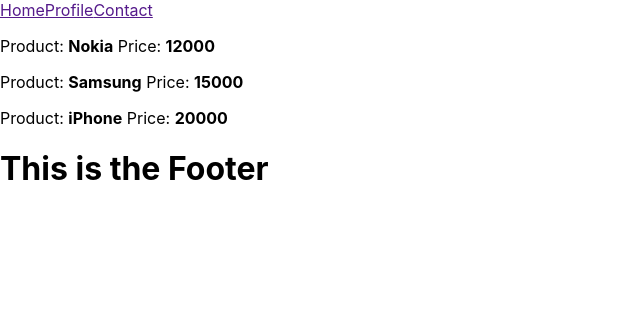
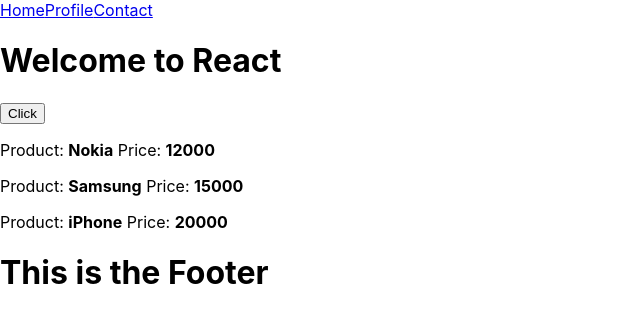
Before and after one commit to nnnabil/APWTB-react, a React (Create React App) app: page / in a window 1280 px wide. Shown: the top 322 px of the page, without its empty margins (0-640 px from the left). Built offline with nearby package versions, Linux system fonts and the light colour scheme.

Commit message:
arrow fun, class component, routing

```diff
--- a/package.json
+++ b/package.json
@@ -8,6 +8,7 @@
     "@testing-library/user-event": "^12.8.3",
     "react": "^17.0.2",
     "react-dom": "^17.0.2",
+    "react-router-dom": "^5.3.0",
     "react-scripts": "4.0.3",
     "web-vitals": "^1.1.2"
   },
--- /dev/null
+++ b/src/Components/Contact.js
@@ -0,0 +1,7 @@
+import React, { Component } from "react";
+
+const Contact = () => {
+    return (<h1>Contacts</h1>);
+}
+
+export default Contact;
--- a/src/Components/Foot.js
+++ b/src/Components/Foot.js
@@ -1,5 +1,5 @@
 import React from "react"
-function Foot(){
+const Foot = () => {
     return(
         <div>
             <h1>This is the Footer</h1>
--- a/src/Components/Head.js
+++ b/src/Components/Head.js
@@ -1,10 +1,11 @@
 import React from "react"
-function Head(){
+import { Link } from "react-router-dom";
+const Head = () => {
     return(
         <div>
-            <a href="">Home</a>
-            <a href="">Profile</a>
-            <a href="">Contact</a>
+            <Link to="/">Home</Link>
+            <Link to="/profile">Profile</Link>
+            <Link to="/contact">Contact</Link>
 
         </div>
     )
--- a/src/Components/Hello.js
+++ b/src/Components/Hello.js
@@ -1,19 +1,15 @@
-import React from "react";
-import Foot from "./Foot";
-import Head from './Head';
+import React, { Component } from "react";
 import Product from './Product';
+import ShowMessage from "./ShowMessage";
 
 
-function Hello(){
+const Hello = () => {
     return(
         <div>
-            <Head/>
-            <div>
+                <ShowMessage />
                 <Product name="Nokia" price ="12000"/>
                 <Product name="Samsung" price ="15000"/>
                 <Product name="iPhone" price ="20000"/>
-            </div>
-            <Foot/>
         </div>
     )
 }
--- /dev/null
+++ b/src/Components/Home.js
@@ -0,0 +1,13 @@
+import React, { Component } from "react";
+import Hello from "./Hello";
+
+
+const Home = () => {
+    return(
+            <div>
+                <Hello />
+            </div>
+    )
+}
+
+export default Home;
--- a/src/Components/Product.js
+++ b/src/Components/Product.js
@@ -1,5 +1,5 @@
 import React from "react"
-function Product(props){
+const Product = (props) =>{
     return(
         <dive>
             <p>Product: <b>{props.name}</b> Price: <b>{props.price}</b></p>
--- /dev/null
+++ b/src/Components/ProductDetail.js
@@ -0,0 +1,11 @@
+import React from "react";
+import { useParams } from "react-router-dom";
+
+const ProductDetail=()=>{
+
+    const {id} =useParams();
+    return(
+        <h1>This is Product Details of {id}</h1>
+    )
+}
+export default ProductDetail;
--- /dev/null
+++ b/src/Components/Profile.js
@@ -0,0 +1,7 @@
+import React, { Component } from "react";
+
+const Profile = () => {
+    return (<h1>Profile</h1>);
+}
+
+export default Profile;
--- /dev/null
+++ b/src/Components/ShowMessage.js
@@ -0,0 +1,26 @@
+import React, { Component } from "react";
+
+class ShowMessage extends Component{
+    constructor(){
+        super()
+        this.state = {
+            message: 'Welcome to React'
+        }
+    }
+    changeMessage(){
+        this.setState({
+            message: 'Thanks'
+        })
+    }
+    render(){
+        return(
+            <div>
+                <h1>{this.state.message}</h1>
+                <button onClick={()=>this.changeMessage()}>Click</button>
+            </div>
+        )
+    }
+
+}
+
+export default ShowMessage;
--- a/src/index.js
+++ b/src/index.js
@@ -3,12 +3,35 @@
 import './index.css';
 import App from './App';
 import reportWebVitals from './reportWebVitals';
-import Hello from './Components/Hello';
+import Home from './Components/Home';
+import Profile from './Components/Profile';
+import Contact from './Components/Contact';
+import Foot from "./Components/Foot";
 import Head from './Components/Head';
+import {BrowserRouter as Router, Route, Switch} from 'react-router-dom'
+import ProductDetail from './Components/ProductDetail';
 
 ReactDOM.render(
   <React.StrictMode>
-    <Hello/>
+    <Router>
+      <Head/>
+      <Switch>
+        <Route exact path="/">
+          <Home/>
+        </Route>
+        <Route exact path="/profile">
+          <Profile/>
+        </Route>
+        <Route exact path="/contact">
+          <Contact/>
+        </Route>
+        <Route exact path="/product/:id">
+          <ProductDetail/>
+        </Route>
+
+      </Switch>
+      <Foot/>
+    </Router>
   </React.StrictMode>,
   document.getElementById('root')
 );
```
Also changed, not shown: 1 other file (tests, documents, lock files or other folders).
